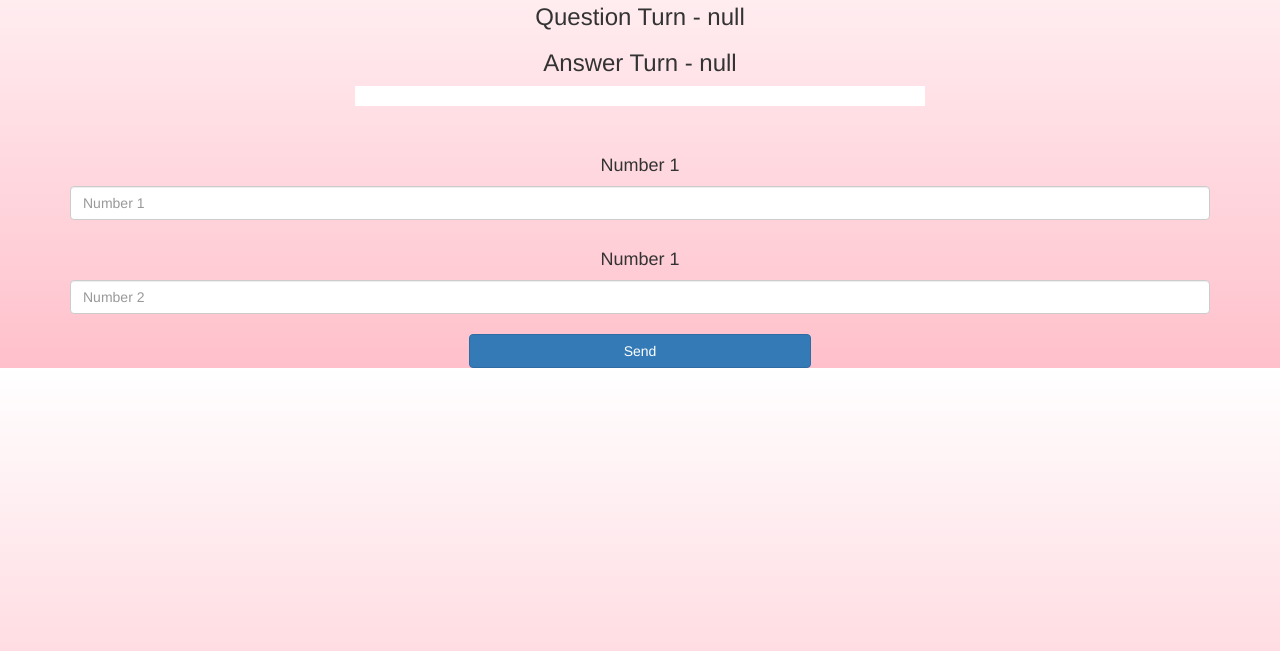
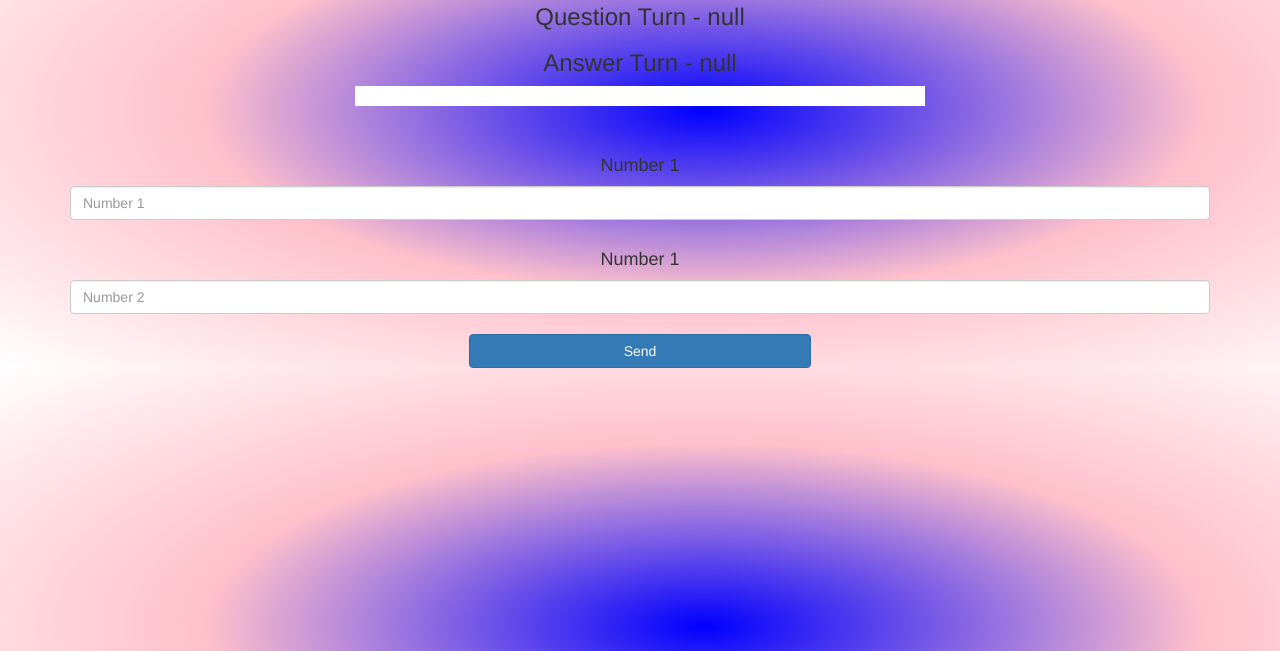
Before and after one commit to Aanya3528/Project-90, a plain HTML site: page index2.html in a window 1280 px wide. Shown: the part 149-800 px from the top of the page. Drawn offline with nearby package versions, Linux system fonts and the light colour scheme.

Commit message:
Update game.css

```diff
--- a/game.css
+++ b/game.css
@@ -1,6 +1,6 @@
 body
 {
-	background: linear-gradient(white,pink);
+	background: radial-gradient(blue,pink,white);
     background-size: 110%;
 }
 
```
